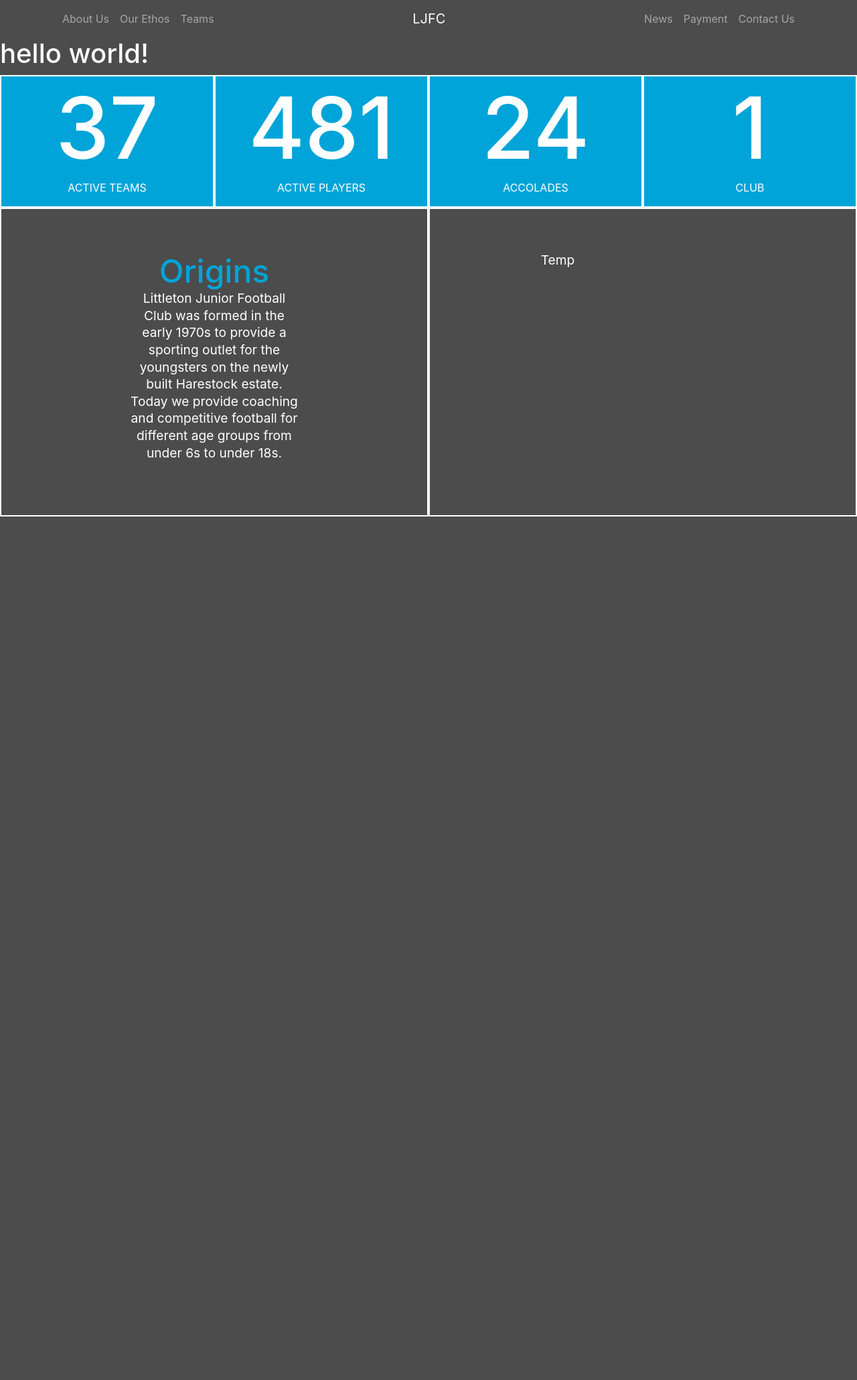
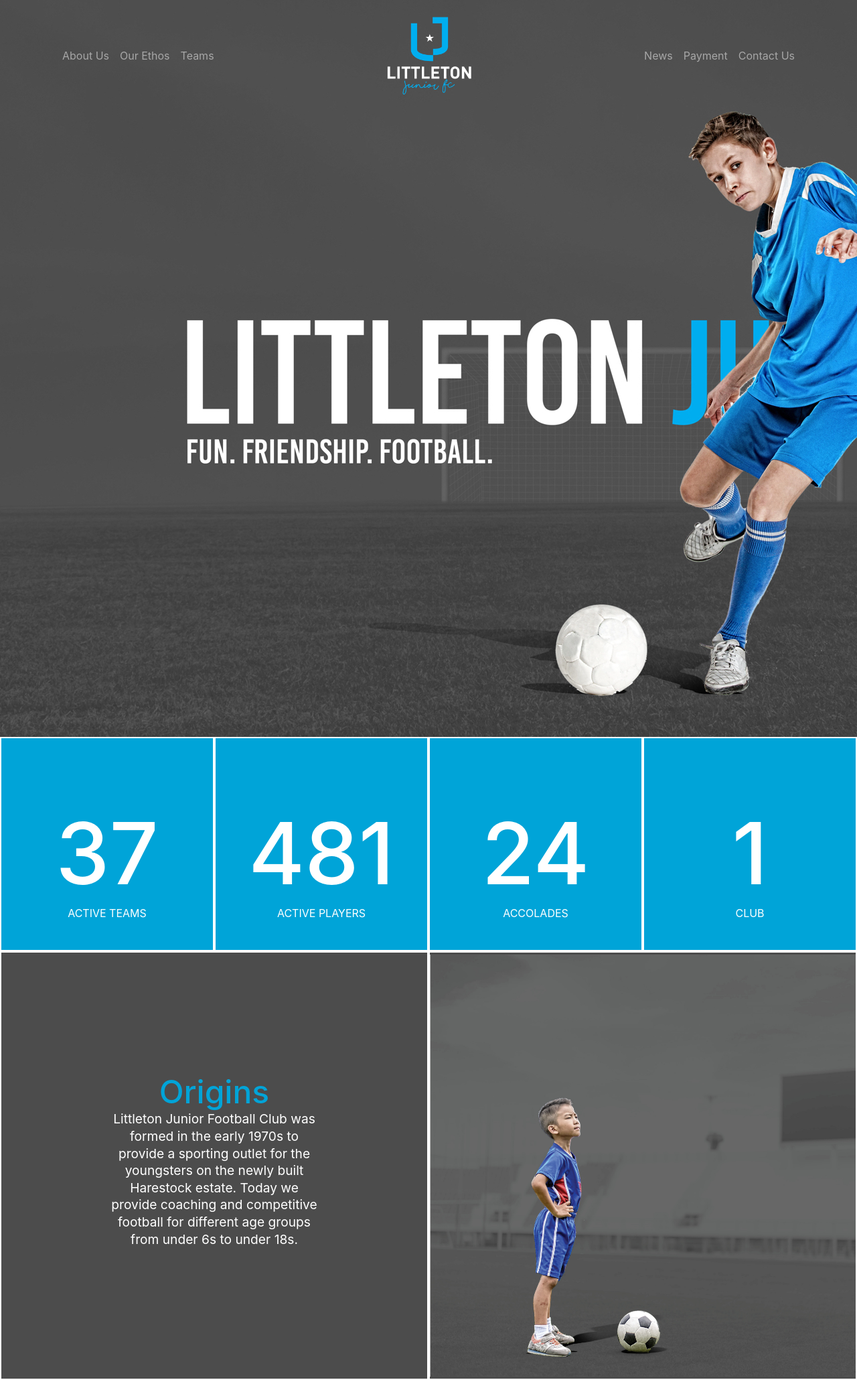
Before and after one commit to chrisrichards/ljfc, a Jekyll site: the page built from index.html, in a window 1280 px wide. Shown: the whole page at 67% size. Built offline with Jekyll 4.4.1, drawn with Linux system fonts in a browser that asks for light colours; nearby versions of some CDN libraries; before the commit the page ends 900 px from its top, so only the background shows below that.

Commit message:
Inital version of homepage

```diff
--- a/_includes/navigation.html
+++ b/_includes/navigation.html
@@ -26,7 +26,9 @@
           </ul>
         </div>
 
-        <a class="navbar-brand mx-auto order-1 order-md-3" href="/index.html">LJFC</a>
+        <a class="navbar-brand mx-auto order-1 order-md-3" href="/index.html">
+          <img src="/assets/images/logo.png" alt="Logo">
+        </a>
 
         <div class="collapse navbar-collapse order-4 order-md-4" id="navbar">
           <ul class="navbar-nav ml-auto">
--- a/_sass/main.scss
+++ b/_sass/main.scss
@@ -2,3 +2,23 @@
 @import 'bootstrap/bootstrap';
 
 @import 'stats';
+
+header {
+    position: absolute;
+    top: 0;
+    left: 0;
+    width: 100%;
+    bottom: auto;
+    right: 0;
+    z-index: 1001;
+}
+
+.navbar-brand {
+    img {
+        height: 140px;
+    }
+}
+
+.hero {
+    height: 1100px;
+}
--- a/_sass/stats.scss
+++ b/_sass/stats.scss
@@ -1,7 +1,9 @@
 .home {
-    .col-md-3 {
+    #stats {
+        .square {
             border: 2px solid #fff;
             background-color: $primary;
+            width: 25%;
 
             h6 {
                 font-size: 8rem;
@@ -15,10 +17,16 @@
                 text-transform: uppercase;
             }
         }
+    }
 
-    .col-md-6 {
+    #origins {
+        .square {
             border: 2px solid #fff;
-        padding: 4rem;
+            width: 50%;
+
+            img {
+                width: 100%;
+            }
 
             h6 {
                 color: $primary;
@@ -35,3 +43,45 @@
             }
         }
     }
+}
+
+.square {
+    position: relative;
+    width: 25%;
+
+    .square-content {
+        position: absolute;
+        width: 100%;
+        height: 100%;
+    }
+}
+
+.square:after {
+    content: "";
+    display: block;
+    padding-bottom: 100%;
+}
+
+.aligner {
+    display: -webkit-box;
+    display: -webkit-flex;
+    display: -ms-flexbox;
+    display: flex;
+    -webkit-box-align: center;
+    -webkit-align-items: center;
+    -ms-flex-align: center;
+    align-items: center;
+    min-height: 24em;
+    -webkit-box-pack: center;
+    -webkit-justify-content: center;
+    -ms-flex-pack: center;
+    justify-content: center;
+    height: 100%;
+}
+
+.aligner-item {
+    -webkit-box-flex: 1;
+    -webkit-flex: 1;
+    -ms-flex: 1;
+    flex: 1
+}
--- a/index.html
+++ b/index.html
@@ -2,32 +2,78 @@
 title: Home
 ---
 
-<h1>{{ "Hello World!" | downcase }}</h1>
+<div class="u-hero-v1">
+    <div class="d-lg-flex align-items-lg-center u-hero-v1__main" style="background-image: url(/assets/images/hero.jpg);">
+        <div class="container">
+            <div class="hero">
+                &nbsp;
+            </div>
+        </div>
+    </div>
+</div>
 
 <div class="container-fluid home">
-    <div class="row">
-        <div class="col-md-3">
+    <div id="stats" class="row">
+        <div class="square">
+            <div class="square-content">
+                <div class="aligner">
+                    <div class="aligner-item">
                         <h6>37</h6>
                         <p>Active Teams</p>
                     </div>
-        <div class="col-md-3">
+                </div>
+            </div>
+        </div>
+        <div class="square">
+            <div class="square-content">
+                <div class="aligner">
+                    <div class="aligner-item">
                         <h6 class="stat-number">481</h6>
                         <p class="stat-name">Active Players</p>
                     </div>
-        <div class="col-md-3">
+                </div>
+            </div>
+        </div>
+        <div class="square">
+            <div class="square-content">
+                <div class="aligner">
+                    <div class="aligner-item">
                         <h6 class="stat-number">24</h6>
                         <p class="stat-name">Accolades</p>
                     </div>
-        <div class="col-md-3">
+                </div>
+            </div>
+        </div>
+        <div class="square">
+            <div class="square-content">
+                <div class="aligner">
+                    <div class="aligner-item">
                         <h6 class="stat-number">1</h6>
                         <p class="stat-name">Club</p>
                     </div>
-        <div class="col-md-6">
+                </div>
+            </div>
+        </div>
+    </div>
+    <div id="origins" class="row">
+        <div class="square">
+            <div class="square-content">
+                <div class="aligner">
+                    <div class="aligner-item">
                         <h6>Origins</h6>
                         <p class="mx-auto">Littleton Junior Football Club was formed in the early 1970s to provide a sporting outlet for the youngsters on the newly built Harestock estate. Today we provide coaching and competitive football for different age groups from under 6s to under 18s.</p>
                     </div>
-        <div class="col-md-6">
-            <p>Temp</p>
                 </div>
             </div>
         </div>
+        <div class="square">
+            <div class="square-content">
+                <div class="aligner">
+                    <div class="aligner-item">
+                        <img src="/assets/images/boy-and-ball.jpg" alt="Young boy with football">
+                    </div>
+                </div>
+            </div>
+        </div>
+    </div>
+</div>
```
Also changed, not shown: assets/images/boy-and-ball.jpg (added), assets/images/hero.jpg (added), assets/images/logo.png (added). Lines whose indentation alone changed are shown as unchanged.
